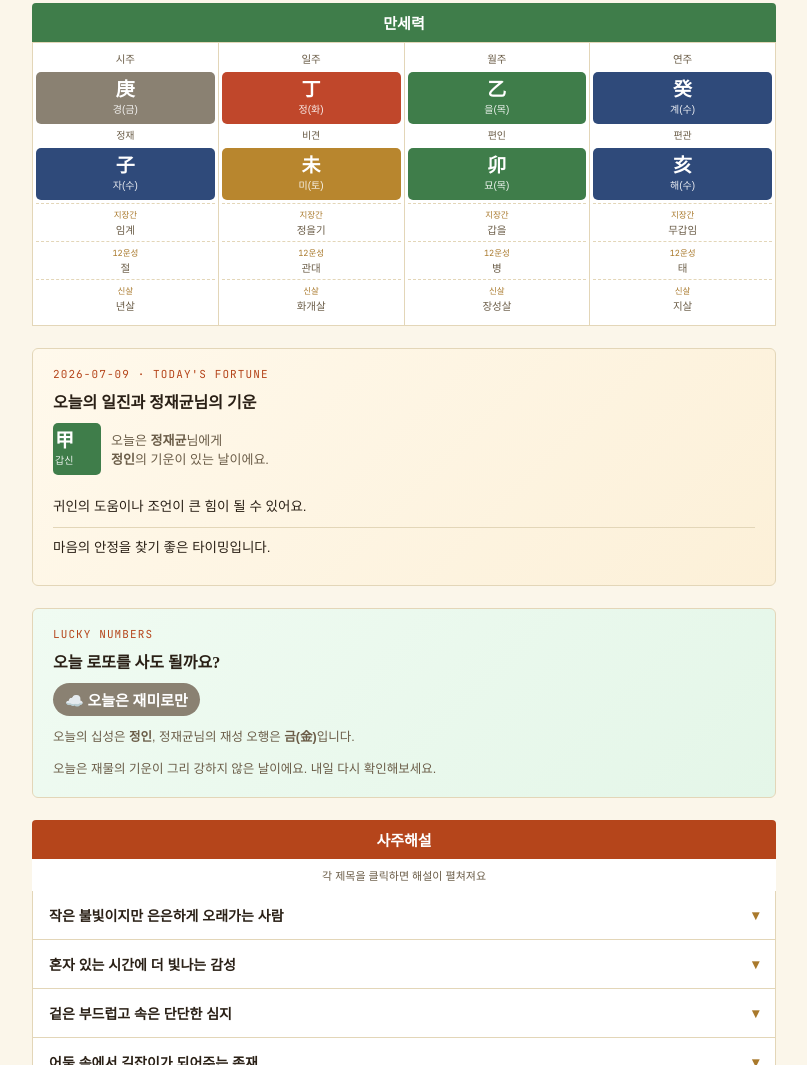
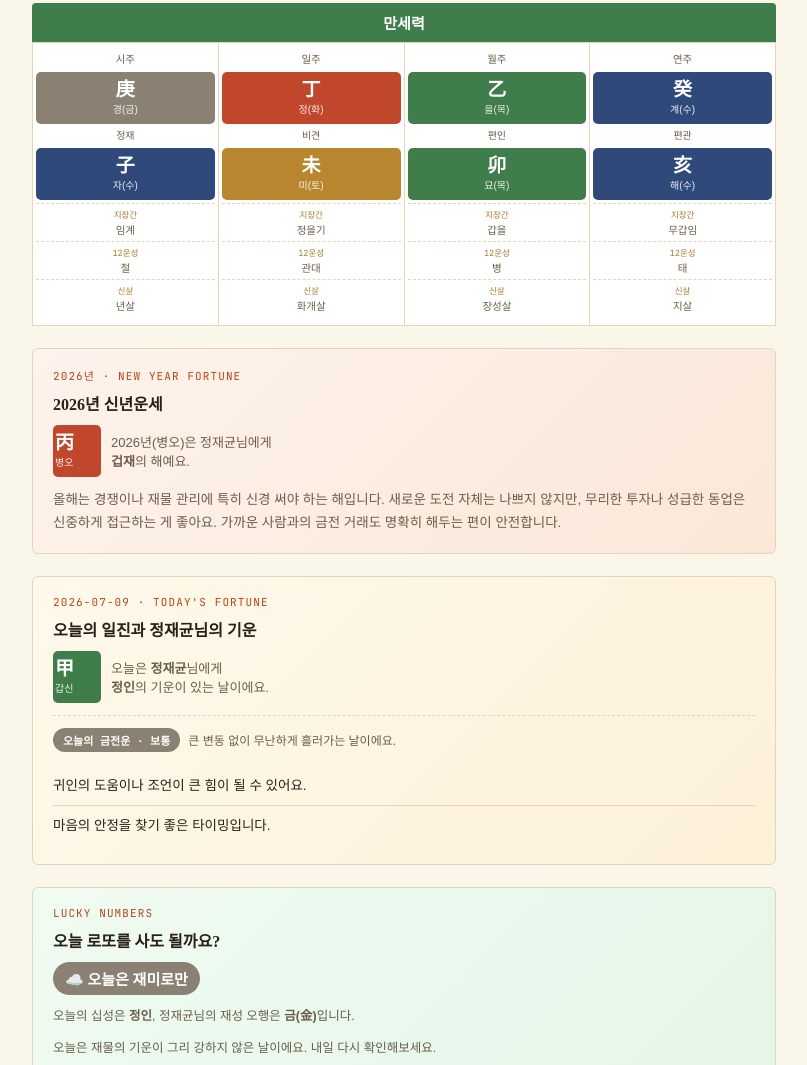
Before and after one commit to shakesp1/saju, a plain HTML site: page docs/index.html in a window 1280 px wide. Shown: the part 331-1396 px from the top of the page, without its empty margins (236-1043 px from the left). Drawn offline with Linux system fonts and the light colour scheme; a web font is replaced by a local one.

Commit message:
Update index.html

```diff
--- a/docs/index.html
+++ b/docs/index.html
@@ -96,6 +96,25 @@
   .reading-list-plain { margin: 0; padding-left: 0; list-style: none; }
   .reading-list-plain li { padding: 9px 0; border-top: 1px solid var(--rule); font-size: 13.5px; line-height: 1.6; }
   .reading-list-plain li:first-child { border-top: none; }
+
+  .yearly-card {
+    background: linear-gradient(135deg, #FDF3EC, #FAE7D8);
+    border: 1px solid var(--rule); border-radius: 6px; padding: 18px 20px; margin-bottom: 22px;
+  }
+  .yearly-text { font-size: 13.5px; color: var(--ink-soft); line-height: 1.7; margin: 4px 0 0; }
+
+  .money-badge-row {
+    display: flex; align-items: center; gap: 8px; flex-wrap: wrap;
+    margin: 4px 0 14px; padding-top: 12px; border-top: 1px dashed var(--rule);
+  }
+  .money-badge {
+    font-family: 'JetBrains Mono', monospace; font-size: 11px; font-weight: 700;
+    padding: 4px 10px; border-radius: 20px; color: #fff; white-space: nowrap;
+  }
+  .money-badge.good { background: var(--wood); }
+  .money-badge.warn { background: var(--seal); }
+  .money-badge.meh { background: var(--metal); }
+  .money-desc { font-size: 12px; color: var(--ink-soft); }
 
   .lotto-card {
     background: linear-gradient(135deg, #F0FBF2, #E4F6E8);
@@ -295,6 +314,16 @@ function todayGanzhi() {
   return { pair: JIAZI[idx], dateStr: `${kst.getFullYear()}-${String(kst.getMonth()+1).padStart(2,'0')}-${String(kst.getDate()).padStart(2,'0')}`, idx };
 }
 
+// 세운(연간 간지). 1984년 = 갑자년 기준으로 검증됨 (입춘 경계는 반영하지 않은 달력 연도 기준 단순화)
+function yearGanzhi(year) {
+  const idx = (((year - 1984) % 60) + 60) % 60;
+  return JIAZI[idx];
+}
+function currentYear() {
+  const kstStr = new Date().toLocaleString("en-US", { timeZone: "Asia/Seoul" });
+  return new Date(kstStr).getFullYear();
+}
+
 /* ===================== 인물별 고정 사주 데이터 ===================== */
 // 연/월/일/시주는 절기 기준 정밀 만세력 계산으로 미리 산출된 고정값이며,
 // 시주는 30분 단위 정확한 시간 경계(자시 23:30~01:29 등)를 반영해 계산되었습니다.
@@ -457,6 +486,27 @@ function chartSummary(person, itemIndex) {
   return text;
 }
 
+/* ===================== 신년운세 (십성별, 세운 기준) ===================== */
+const YEARLY_READING_POOL = {
+  "비견": "올해는 스스로의 힘으로 새로운 발판을 마련하는 해가 될 수 있습니다. 남에게 의지하기보다 주체적으로 판단하고 움직일 때 좋은 결과가 따르는 흐름이에요. 다만 협업이 필요한 순간에는 고집을 조금 내려놓는 유연함도 필요합니다.",
+  "겁재": "올해는 경쟁이나 재물 관리에 특히 신경 써야 하는 해입니다. 새로운 도전 자체는 나쁘지 않지만, 무리한 투자나 성급한 동업은 신중하게 접근하는 게 좋아요. 가까운 사람과의 금전 거래도 명확히 해두는 편이 안전합니다.",
+  "식신": "올해는 여유와 결실이 함께 따라오는 해가 될 수 있습니다. 그동안 쌓아온 것들을 편안하게 누리고, 좋아하는 일에 시간을 쏟을수록 만족도가 높아지는 흐름이에요. 건강 관리에도 신경 쓰면 한 해가 더 풍성해집니다.",
+  "상관": "올해는 표현하고 싶은 것이 많아지는 해입니다. 새로운 시도나 자기 PR이 좋은 결과로 이어질 수 있는 흐름이지만, 말이나 행동이 앞서지 않도록 한 번 더 생각하는 습관이 도움이 됩니다.",
+  "편재": "올해는 활동 범위를 넓힐수록 기회가 따라오는 해가 될 수 있습니다. 예상치 못한 곳에서 좋은 인연이나 수입원이 생길 가능성이 있어요. 다만 씀씀이도 함께 커질 수 있으니 계획적인 지출이 중요합니다.",
+  "정재": "올해는 그동안의 노력이 안정적인 결실로 이어지는 해입니다. 성실하게 쌓아온 것들이 재물이나 성과로 돌아올 가능성이 높은 흐름이에요. 큰 변화보다 꾸준한 실행이 유리한 한 해가 될 수 있습니다.",
+  "편관": "올해는 크고 작은 과제나 부담이 따라올 수 있는 해입니다. 힘든 순간도 있겠지만, 정면으로 부딪혀 극복하는 과정에서 실력과 그릇이 함께 커지는 흐름이에요. 무리한 확장보다는 내실을 다지는 편이 안전합니다.",
+  "정관": "올해는 책임 있는 자리나 역할이 주어질 수 있는 해입니다. 신뢰를 바탕으로 한 관계와 성과가 특히 중요해지는 흐름이에요. 원칙을 지키며 차근차근 나아가면 좋은 평가로 이어질 가능성이 큽니다.",
+  "편인": "올해는 새로운 배움이나 예상치 못한 도움이 인생의 방향을 바꿀 수 있는 해입니다. 익숙한 길을 벗어나 낯선 분야를 탐색해볼수록 얻는 것이 많은 흐름이에요. 다만 혼자 결정하기보다 주변과 상의하는 것도 도움이 됩니다.",
+  "정인": "올해는 배움, 문서, 계약과 관련된 좋은 흐름이 따라올 수 있는 해입니다. 귀인의 도움을 받을 가능성이 높고, 마음의 안정도 함께 찾아오는 시기예요. 차분히 준비해온 일이 결실을 맺기 좋은 한 해입니다.",
+};
+
+// 금전운 3단계 판정 (오늘의 십성 기준)
+function moneyLuckTier(sip) {
+  if (sip === "정재" || sip === "편재") return { tier: "좋음", cls: "good", desc: "재물이 들고 나는 흐름이 활발한 날이에요." };
+  if (sip === "겁재" || sip === "편관") return { tier: "주의", cls: "warn", desc: "지출이나 성급한 결정은 한 번 더 생각해보세요." };
+  return { tier: "보통", cls: "meh", desc: "큰 변동 없이 무난하게 흘러가는 날이에요." };
+}
+
 /* ===================== 오늘의 운세 문장 풀 (십성별) ===================== */
 const READING_POOL = {
   "비견": [
@@ -595,6 +645,7 @@ function renderTodayCard(person) {
   const seed = seedFromPillars(person.pillars) + idx;
   const reading1 = pickReading(sip, seed);
   const reading2 = pickReading(sip, seed + 7);
+  const money = moneyLuckTier(sip);
 
   return `
     <div class="today-card">
@@ -604,10 +655,34 @@ function renderTodayCard(person) {
         <div class="char-box" style="background:${ELEMENT_COLOR[STEM_INFO[tStem].el]}"><div class="hanja">${TG_HANJA[tStem]}</div><div class="hangul">${tStem}${tBranch}</div></div>
         <div class="today-sipsin-label">오늘은 <strong>${person.name}</strong>님에게<br><strong>${sip}</strong>의 기운이 있는 날이에요.</div>
       </div>
+      <div class="money-badge-row">
+        <span class="money-badge ${money.cls}">오늘의 금전운 · ${money.tier}</span>
+        <span class="money-desc">${money.desc}</span>
+      </div>
       <ul class="reading-list-plain">
         <li>${reading1}</li>
         <li>${reading2}</li>
       </ul>
+    </div>
+  `;
+}
+
+function renderYearlyCard(person) {
+  const year = currentYear();
+  const [yStem, yBranch] = yearGanzhi(year);
+  const dayStem = person.pillars.day[0];
+  const sip = sipsin(dayStem, yStem);
+  const text = YEARLY_READING_POOL[sip] || YEARLY_READING_POOL["비견"];
+
+  return `
+    <div class="yearly-card">
+      <div class="today-label">${year}년 · New Year Fortune</div>
+      <div class="today-headline">${year}년 신년운세</div>
+      <div class="today-ganzhi">
+        <div class="char-box" style="background:${ELEMENT_COLOR[STEM_INFO[yStem].el]}"><div class="hanja">${TG_HANJA[yStem]}</div><div class="hangul">${yStem}${yBranch}</div></div>
+        <div class="today-sipsin-label">${year}년(${yStem}${yBranch})은 ${person.name}님에게<br><strong>${sip}</strong>의 해예요.</div>
+      </div>
+      <p class="yearly-text">${text}</p>
     </div>
   `;
 }
@@ -671,6 +746,7 @@ function renderPerson(person) {
       <div class="profile-meta">${person.birthInfo}</div>
     </div>
     ${renderPillarsGrid(person)}
+    ${renderYearlyCard(person)}
     ${renderTodayCard(person)}
     ${person.lottoFeature ? renderLottoCard(person) : ''}
     ${renderHaeseol(person)}
```
